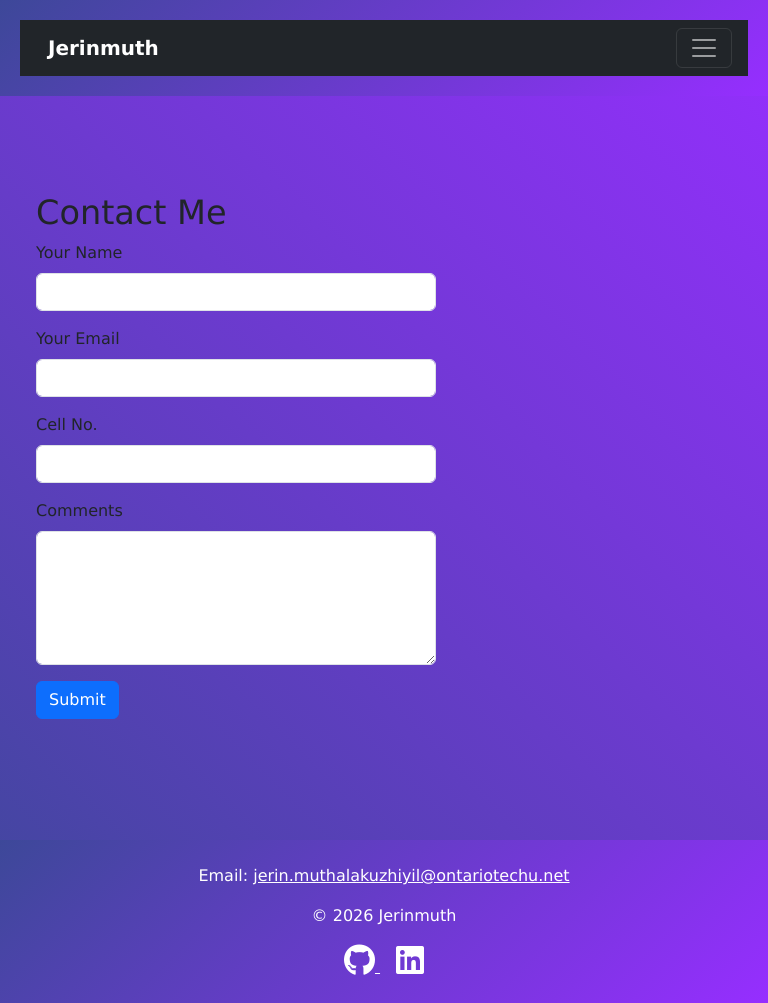
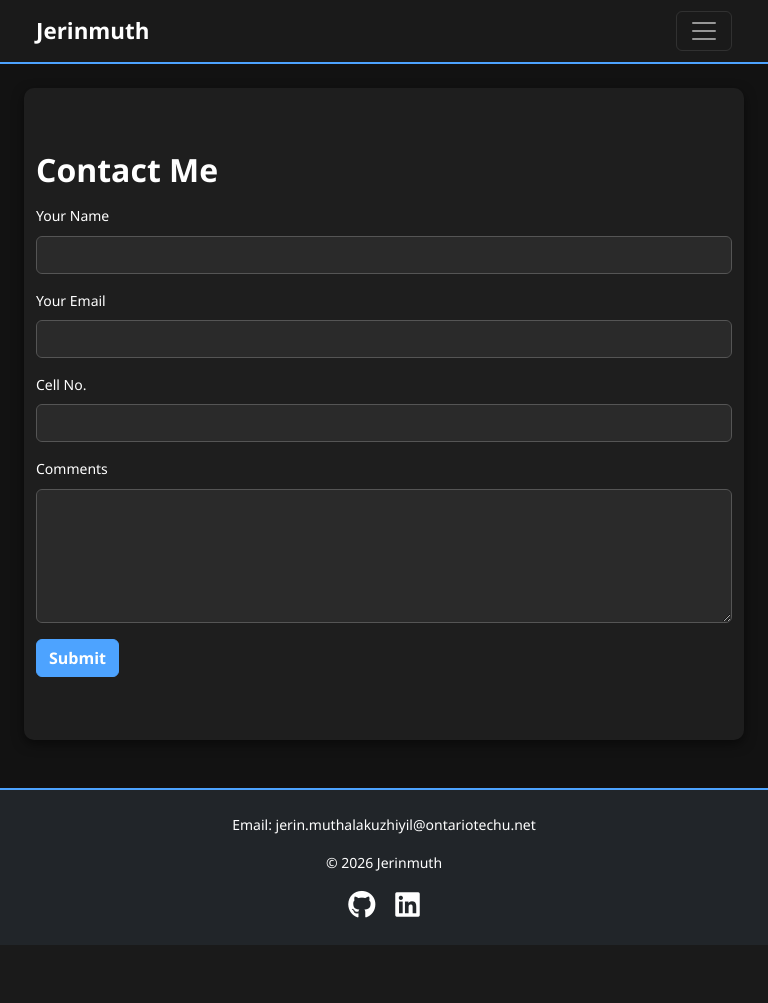
Before and after one commit to Jerinmuth/infr3120-assignment2-portfolio, a Node server app: page /contact in a window 768 px wide. After the commit the page ends 945 px from the top, so only its background shows below. Run offline with Node 20, Linux system fonts and the light colour scheme.

Commit message:
Added dark theme

```diff
--- a/public/stylesheets/style.css
+++ b/public/stylesheets/style.css
@@ -1,330 +1,153 @@
+/* =========================================
+   1. GLOBAL SETTINGS (applies everywhere)
+   ========================================= */
 
-
-@media (max-width: 480px) {
-/*phone view is 480px and  narrow */
-
+/* This sets the default font for the ENTIRE site */
 body {
-    font-family: Verdana, Geneva, Arial, sans-serif;
-    background: linear-gradient(45deg, #3D4899, #962EFF);
-    margin: 0;
-    padding: 0;
+    font-family: 'Segoe UI', Tahoma, Geneva, Verdana, sans-serif; /* clean, modern font */
+    font-size: 16px;         /* standard readable size */
+    background-color: #121212; /* very dark grey background */
+    color: #ffffff;            /* white text everywhere */
+    line-height: 1.6;          /* space between lines for readability */
 }
 
-#wrapper {
-    width: 100%;
-    background-color: white;
+/* Make all headings bigger and bolder */
+h1 { font-size: 2.5rem; font-weight: 700; margin-bottom: 1rem; }
+h2 { font-size: 2rem;   font-weight: 600; margin-bottom: 0.8rem; }
+h3 { font-size: 1.5rem; font-weight: 600; margin-bottom: 0.6rem; }
+
+/* Links should be a nice bright colour so they show up on dark */
+a { color: #4da3ff; text-decoration: none; }
+a:hover { color: #ffffff; text-decoration: underline; }
+
+/* =========================================
+   2. NAVBAR (top menu)
+   ========================================= */
+
+/* The bar at the top of the page */
+.navbar {
+    background-color: #1a1a1a !important; /* dark grey bar */
+    border-bottom: 2px solid #4da3ff;      /* thin blue line under it */
 }
 
-header {
-    background: linear-gradient(135deg, #3D4899, #962EFF);
-    color: white;
-    padding: 15px;
+/* The "Jerinmuth" logo text on the left */
+.navbar-brand {
+    color: #ffffff !important; /* white text */
+    font-weight: bold;
+    font-size: 1.4rem;
 }
 
-header h1 {
-    color: #E6C11E;
-    margin: 0 0 10px 0;
-    font-size: 1.5rem;
+/* The navigation links (Home, About, etc.) */
+.nav-link {
+    color: #d1d1d1 !important; /* light grey text */
+    font-weight: 500;
+}
+.nav-link:hover {
+    color: #4da3ff !important; /* blue on hover */
 }
 
-/* Navigation links stack vertically on phone */
-nav a {
-    display: block;
-    color: white;
-    text-decoration: none;
-    padding: 12px;
-    border-bottom: 1px solid rgba(255,255,255,0.3);
-    font-weight: bold;
+/* =========================================
+   3. PAGE CONTENT (the "main" area)
+   ========================================= */
+
+/* The main content wrapper */
+main {
+    background-color: #1e1e1e; /* slightly lighter than body */
+    padding: 30px;
+    border-radius: 10px;       /* rounded corners */
+    margin-top: 20px;
+    box-shadow: 0 4px 12px rgba(0,0,0,0.5); /* soft shadow */
 }
 
-nav a:hover {
-    background-color: #B4C73C;
-    color: #3D4899;
+/* Card styles for the projects page */
+.card {
+    background-color: #2a2a2a; /* dark card background */
+    border: 1px solid #444;    /* subtle border */
+    border-radius: 10px;
+}
+.card-body {
+    color: #ffffff; /* white text inside cards */
 }
 
-main {
-    padding: 15px;
+/* =========================================
+   4. FORMS (contact page)
+   ========================================= */
+
+/* Text inputs, email, phone, textarea */
+.form-control {
+    background-color: #2a2a2a; /* dark input background */
+    border: 1px solid #555;    /* grey border */
+    color: #ffffff;            /* white text inside the input */
+}
+.form-control::placeholder {
+    color: #aaaaaa;            /* grey placeholder text */
+}
+.form-control:focus {
+    background-color: #2a2a2a;
+    border-color: #4da3ff;      /* blue border when clicked */
+    color: #ffffff;
+    box-shadow: 0 0 5px #4da3ff; /* blue glow */
 }
 
-main h2 {
-    color: #3D4899;
-    border-bottom: 3px solid #B4C73C;
-    padding-bottom: 8px;
-    font-size: 1.2rem;
+/* Labels above inputs */
+.form-label {
+    color: #ffffff;
+    font-weight: 500;
 }
 
-footer {
-    background: linear-gradient(135deg, #3D4899, #962EFF);
-    color: white;
-    padding: 15px;
-    text-align: center;
+/* =========================================
+   5. BUTTONS
+   ========================================= */
+
+/* Blue "Submit" / "See My Projects" buttons */
+.btn-primary {
+    background-color: #4da3ff; /* blue */
+    border-color: #4da3ff;
+    color: #ffffff;
+    font-weight: 600;
+}
+.btn-primary:hover {
+    background-color: #3182ce; /* darker blue on hover */
+    border-color: #3182ce;
+    color: #ffffff;
 }
 
-footer a {
-    color: #E6C11E;
+/* =========================================
+   6. FOOTER (bottom of every page)
+   ========================================= */
+
+/* Footer background and text */
+footer {
+    background-color: #1a1a1a !important;
+    color: #ffffff !important;
+    border-top: 2px solid #4da3ff; /* blue line on top */
 }
 
-/* Inputs take full width */
-input, textarea {
-    padding: 10px;
-    border: 2px solid #3D4899;
-    border-radius: 5px;
-    width: 100%;
-    box-sizing: border-box;
-    font-size: 1rem;
+/* Footer links (email, GitHub, etc.) */
+footer a {
+    color: #4da3ff !important; /* blue links */
+}
+footer a:hover {
+    color: #ffffff !important; /* white on hover */
 }
 
-/* Submit button is larger for touch screens */
-input[type="submit"] {
-    background: linear-gradient(45deg, #3D4899, #962EFF);
-    color: white;
-    cursor: pointer;
-    font-weight: bold;
-    padding: 15px;
-    width: 100%;
-    font-size: 1rem;
+/* =========================================
+   7. VIDEO (About page)
+   ========================================= */
+
+/* Video player gets rounded corners and a border */
+video {
+    border-radius: 10px;
+    border: 2px solid #4da3ff; /* blue border */
 }
 
-video {
-    width: 100%;
-    height: auto;
+/* =========================================
+   8. RESPONSIVE (mobile adjustments)
+   ========================================= */
+
+/* On small screens, reduce heading sizes */
+@media (max-width: 768px) {
+    body { font-size: 14px; }
+    h1 { font-size: 2rem; }
+    main { padding: 15px; }
 }
-
-img {
-    max-width: 100%;
-    height: auto;
-}
-
-}
-@media (min-width: 481px) and (max-width: 960px) {
-
-/*tablet view: 481px to 960px*/
-
-body {
-    font-family: Verdana, Geneva, Arial, sans-serif;
-    background: linear-gradient(45deg, #3D4899, #962EFF);
-    margin: 0;
-    padding: 0;
-}
-
-/*wrapper takes 100% screen width*/
-#wrapper {
-    width: 100%;
-    background-color: white;
-}
-
-header {
-    background: linear-gradient(135deg, #3D4899, #962EFF);
-    color: white;
-    padding: 20px;
-}
-
-header h1 {
-    color: #E6C11E;
-    margin: 0 0 10px 0;
-}
-
-nav a {
-    color: white;
-    text-decoration: none;
-    margin-right: 15px;
-    font-weight: bold;
-    padding: 8px 12px;
-    border-radius: 5px;
-    display: inline-block;
-}
-
-nav a:hover {
-    background-color: #B4C73C;
-    color: #3D4899;
-}
-
-main {
-    padding: 20px;
-}
-
-main h2 {
-    color: #3D4899;
-    border-bottom: 3px solid #B4C73C;
-    padding-bottom: 8px;
-}
-
-footer {
-    background: linear-gradient(135deg, #3D4899, #962EFF);
-    color: white;
-    padding: 20px;
-    text-align: center;
-}
-
-footer a {
-    color: #E6C11E;
-}
-
-/*inputs takes full width on tablet */
-input, textarea {
-    padding: 10px;
-    border: 2px solid #3D4899;
-    border-radius: 5px;
-    width: 100%;
-    max-width: 100%;
-    box-sizing: border-box;
-}
-
-input[type="submit"] {
-    background: linear-gradient(45deg, #3D4899, #962EFF);
-    color: white;
-    cursor: pointer;
-    font-weight: bold;
-    padding: 12px 24px;
-    width: auto;
-}
-
-/*video and images scales to fit */
-video {
-    max-width: 100%;
-    height: auto;
-}
-
-img {
-    max-width: 100%;
-    height: auto;
-}
-
-}
-
-/*
-   The Colour Palette
-   #3D4899 = Dark Blue
-   #962EFF = Purple
-   #B4C73C = Lime Green
-   #E6C11E = Gold
-   #56F074 = Light Green
-   */
-
-/*body has a linear gradient background at 45 degrees*/
-body {
-    font-family: Verdana, Geneva, Arial, sans-serif;
-    background: linear-gradient(45deg, #3D4899, #962EFF);
-    margin: 0;
-    padding: 0;
-    min-height: 100vh;
-}
-
-/*wrapper keeps content centered at 960px*/
-#wrapper {
-    width: 960px;
-    margin: 0 auto;
-    background-color: white;
-    min-height: 600px;
-    box-shadow: 0 0 20px rgba(0,0,0,0.3);
-}
-
-/*header uses an angled gradient at 135 degrees*/
-header {
-    background: linear-gradient(135deg, #3D4899, #962EFF);
-    color: white;
-    padding: 20px;
-}
-
-header h1 {
-    margin: 0 0 10px 0;
-    color: #E6C11E;
-    font-size: 2rem;
-}
-
-/*navigation links*/
-nav a {
-    color: white;
-    text-decoration: none;
-    margin-right: 20px;
-    font-weight: bold;
-    padding: 8px 12px;
-    border-radius: 5px;
-    transition: background 0.3s, color 0.3s;
-}
-
-/*hover effect on nav links*/
-nav a:hover {
-    background-color: #B4C73C;
-    color: #3D4899;
-}
-
-/*main content area*/
-main {
-    padding: 25px;
-    min-height: 400px;
-}
-
-main h2 {
-    color: #3D4899;
-    border-bottom: 3px solid #B4C73C;
-    padding-bottom: 8px;
-}
-
-main h3 {
-    color: #962EFF;
-}
-
-/*AAbout me form input fields*/
-input, textarea {
-    padding: 10px;
-    border: 2px solid #3D4899;
-    border-radius: 5px;
-    font-size: 1rem;
-    width: 100%;
-    max-width: 400px;
-    box-sizing: border-box;
-}
-
-input:focus, textarea:focus {
-    border-color: #962EFF;
-    outline: none;
-    box-shadow: 0 0 5px #962EFF;
-}
-
-/*submit button*/
-input[type="submit"] {
-    background: linear-gradient(45deg, #3D4899, #962EFF);
-    color: white;
-    cursor: pointer;
-    font-weight: bold;
-    padding: 12px 24px;
-    width: auto;
-    transition: transform 0.2s, box-shadow 0.2s;
-}
-
-input[type="submit"]:hover {
-    transform: scale(1.05);
-    box-shadow: 0 5px 15px rgba(0,0,0,0.3);
-}
-
-/*footer angled gradient*/
-footer {
-    background: linear-gradient(135deg, #3D4899, #962EFF);
-    color: white;
-    padding: 20px;
-    text-align: center;
-}
-
-footer a {
-    color: #E6C11E;
-}
-
-footer a:hover {
-    color: #B4C73C;
-}
-
-/*video styling*/
-video {
-    border: 3px solid #3D4899;
-    border-radius: 10px;
-    box-shadow: 0 5px 15px rgba(0,0,0,0.3);
-    margin-top: 10px;
-}
-
-/*image styling*/
-img {
-    border-radius: 10px;
-    box-shadow: 0 5px 15px rgba(0,0,0,0.3);
-    margin: 10px 0;
-}
```
